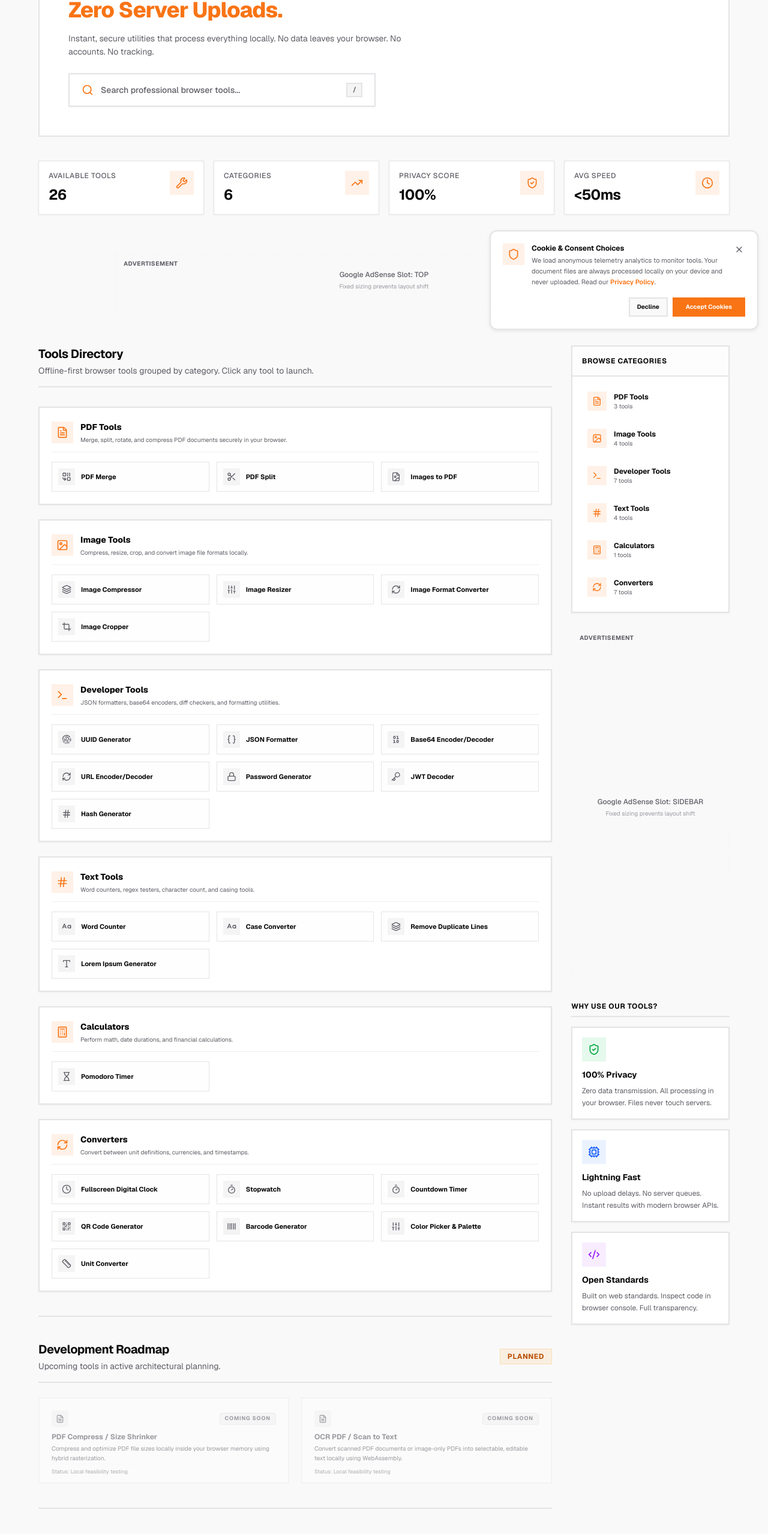
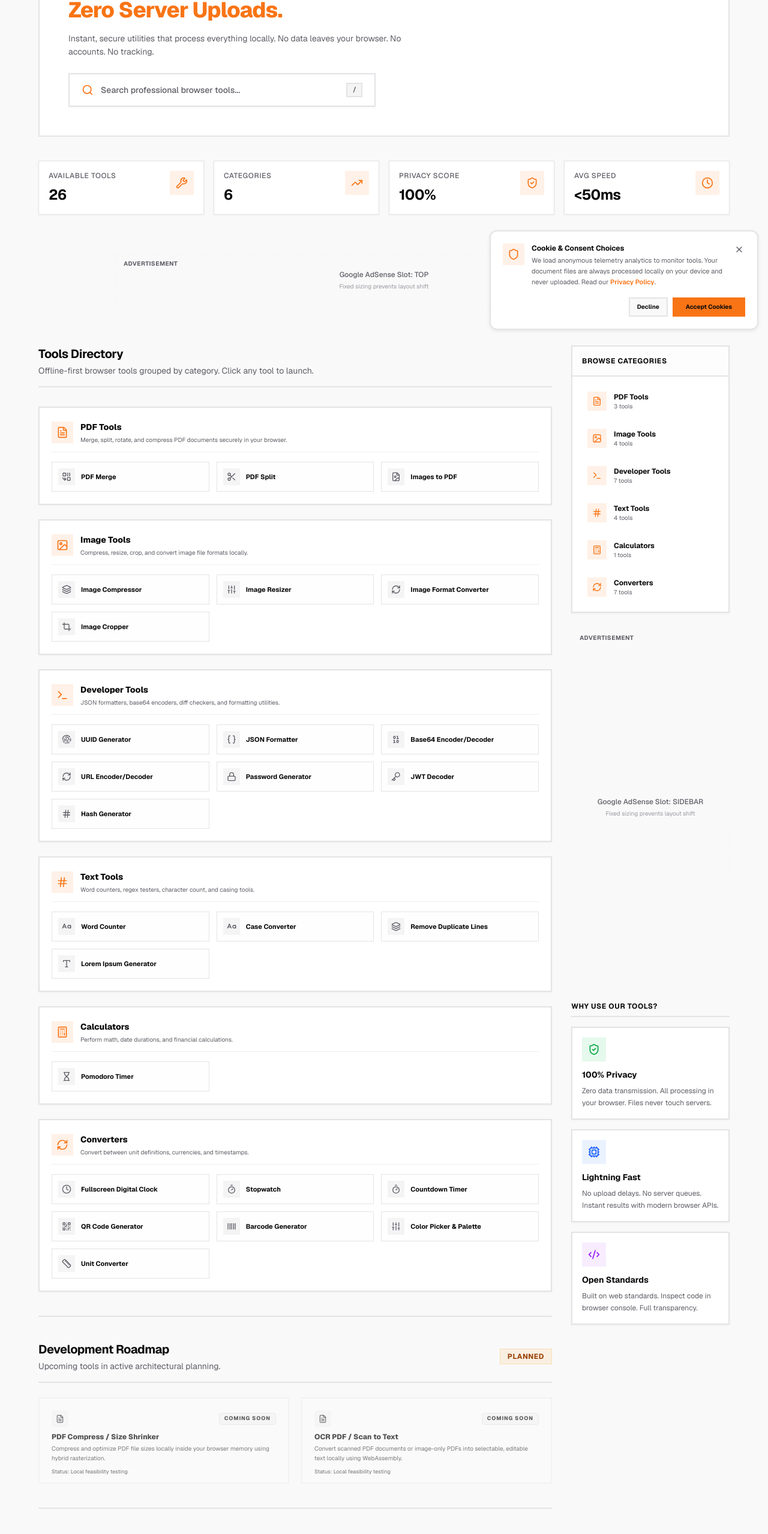
Before and after one commit to ChinmayOnGithub/tools, a Next.js app: page / in a window 1280 px wide. Shown: the part 234-2792 px from the top of the page at 60% size. Built offline with nearby package versions, Linux system fonts and the light colour scheme; no server answers.

Commit message:
security improvements

```diff
--- a/next.config.ts
+++ b/next.config.ts
@@ -1,10 +1,12 @@
 import type { NextConfig } from "next";
+
+const isDev = process.env.NODE_ENV === 'development';
 
 const cspHeader = `
   default-src 'self';
-  script-src 'self' 'unsafe-inline' 'unsafe-eval' https://*.googletagmanager.com https://pagead2.googlesyndication.com https://*.clarity.ms;
+  script-src 'self' 'unsafe-inline'${isDev ? " 'unsafe-eval'" : ""} https://*.googletagmanager.com https://*.google-analytics.com https://pagead2.googlesyndication.com https://*.clarity.ms;
   style-src 'self' 'unsafe-inline';
-  img-src 'self' blob: data: https://*.google-analytics.com https://pagead2.googlesyndication.com https://*.doubleclick.net https://*.clarity.ms;
+  img-src 'self' blob: data: https://*.google-analytics.com https://pagead2.googlesyndication.com https://*.doubleclick.net https://*.clarity.ms https://*.bing.com;
   font-src 'self' data:;
   connect-src 'self' https://*.google-analytics.com https://*.analytics.google.com https://*.googletagmanager.com https://pagead2.googlesyndication.com https://*.doubleclick.net https://*.clarity.ms https://*.bing.com;
   frame-src 'self' https://googleads.g.doubleclick.net https://*.doubleclick.net https://pagead2.googlesyndication.com;
@@ -13,7 +15,7 @@ const cspHeader = `
   form-action 'self';
   frame-ancestors 'none';
   upgrade-insecure-requests;
-`.replace(/\s{2,}/g, ' ').trim();
+`.replace(/\s{2,}/g, ' ').trim().replace(/;$/, '');
 
 const securityHeaders = [
   {
--- a/package.json
+++ b/package.json
@@ -22,8 +22,8 @@
     "pdf-lib": "^1.17.1",
     "pdfjs-dist": "^6.0.227",
     "qrcode": "^1.5.4",
-    "react": "19.2.4",
-    "react-dom": "19.2.4",
+    "react": "19.2.7",
+    "react-dom": "19.2.7",
     "tailwind-merge": "^3.6.0"
   },
   "devDependencies": {
--- a/src/app/globals.css
+++ b/src/app/globals.css
@@ -11,7 +11,7 @@
   --popover-foreground: 240 10% 3.9%;
 
   --primary: 25 95% 53%;
-  --primary-foreground: 0 0% 100%;
+  --primary-foreground: 240 10% 4%;
 
   --secondary: 240 4.8% 95.9%;
   --secondary-foreground: 240 5.9% 10%;
@@ -46,7 +46,7 @@
   --popover-foreground: 0 0% 98%;
 
   --primary: 25 95% 58%;
-  --primary-foreground: 0 0% 100%;
+  --primary-foreground: 240 10% 4%;
 
   --secondary: 240 3.7% 15.9%;
   --secondary-foreground: 0 0% 98%;
--- a/src/app/layout.tsx
+++ b/src/app/layout.tsx
@@ -106,8 +106,16 @@ export default function RootLayout({
           {process.env.NODE_ENV === 'production' && process.env.NEXT_PUBLIC_CLARITY_ID && (
             <Script id="microsoft-clarity" strategy="afterInteractive">
               {`
+                window.clarity = window.clarity || function(){(window.clarity.q=window.clarity.q||[]).push(arguments)};
+                var consentState = false;
+                try {
+                  if (localStorage.getItem('cookie_consent') === 'granted') {
+                    consentState = true;
+                  }
+                } catch (e) {}
+                window.clarity("consent", consentState);
+
                 (function(c,l,a,r,i,t,y){
-                    c[a]=c[a]||function(){(c[a].q=c[a].q||[]).push(arguments)};
                     t=l.createElement(r);t.async=1;t.src="https://www.clarity.ms/tag/"+i;
                     y=l.getElementsByTagName(r)[0];y.parentNode.insertBefore(t,y);
                 })(window, document, "clarity", "script", "${process.env.NEXT_PUBLIC_CLARITY_ID}");
--- a/src/app/page.tsx
+++ b/src/app/page.tsx
@@ -204,7 +204,7 @@ export default function Home() {
                   <h2 className="text-xl font-bold text-foreground tracking-tight">Development Roadmap</h2>
                   <p className="text-sm text-muted-foreground mt-1">Upcoming tools in active architectural planning.</p>
                 </div>
-                <span className="inline-flex items-center bg-amber-500/10 text-amber-700 dark:text-amber-400 px-3 py-1 border border-amber-500/20 text-xs font-bold uppercase tracking-wider">
+                <span className="inline-flex items-center bg-amber-500/10 text-amber-800 dark:text-amber-300 px-3 py-1 border border-amber-500/20 text-xs font-bold uppercase tracking-wider">
                   Planned
                 </span>
               </div>
@@ -213,21 +213,21 @@ export default function Home() {
                 {plannedTools.map((tool, idx) => (
                   <div
                     key={idx}
-                    className="bg-card/40 border-2 border-border/50 p-5 opacity-60 flex flex-col justify-between h-36 cursor-not-allowed select-none"
+                    className="bg-card/40 border-2 border-border/50 p-5 opacity-70 flex flex-col justify-between h-36 cursor-not-allowed select-none"
                   >
                     <div>
                       <div className="flex items-center justify-between mb-2">
-                        <div className="h-7 w-7 bg-muted text-muted-foreground flex items-center justify-center rounded">
+                        <div className="h-7 w-7 bg-muted text-foreground/80 flex items-center justify-center rounded">
                           <Icon name="FileText" className="h-3.5 w-3.5" />
                         </div>
-                        <span className="text-[9px] font-bold uppercase tracking-widest bg-muted text-muted-foreground px-2 py-0.5 rounded border border-border">
+                        <span className="text-[9px] font-extrabold uppercase tracking-widest bg-muted text-foreground/90 px-2 py-0.5 rounded border border-border">
                           {tool.badge}
                         </span>
                       </div>
-                      <h3 className="text-xs font-bold text-muted-foreground mb-1">{tool.name}</h3>
-                      <p className="text-[10px] text-muted-foreground leading-relaxed line-clamp-2">{tool.description}</p>
+                      <h3 className="text-xs font-extrabold text-foreground mb-1">{tool.name}</h3>
+                      <p className="text-[10px] text-foreground/75 leading-relaxed line-clamp-2">{tool.description}</p>
                     </div>
-                    <div className="text-[9px] text-muted-foreground/80 pt-1.5 border-t border-border/20">
+                    <div className="text-[9px] text-foreground/80 pt-1.5 border-t border-border/20">
                       Status: Local feasibility testing
                     </div>
                   </div>
@@ -246,10 +246,10 @@ export default function Home() {
                 {FAQS.map((faq, index) => (
                   <div key={index} className="bg-card border-2 border-border p-5 card-depth-1 hover:card-depth-2 transition-all">
                     <h3 className="text-sm font-bold text-foreground mb-2 flex items-start gap-2">
-                      <span className="text-primary shrink-0">Q:</span>
+                      <span className="text-foreground font-extrabold shrink-0">Q:</span>
                       <span>{faq.q}</span>
                     </h3>
-                    <p className="text-sm text-muted-foreground leading-relaxed pl-5">
+                    <p className="text-xs text-muted-foreground leading-relaxed pl-6">
                       {faq.a}
                     </p>
                   </div>
--- a/src/components/shared/CookieConsent.tsx
+++ b/src/components/shared/CookieConsent.tsx
@@ -32,9 +32,10 @@ export default function CookieConsent() {
       // Safe fallback
     }
 
-    // Fire Google Analytics consent update
+    // Fire Google Analytics and Microsoft Clarity consent update
     interface GtagWindow extends Window {
       gtag?: (command: string, action: string, params?: Record<string, string | number | boolean | undefined>) => void;
+      clarity?: (command: string, ...args: unknown[]) => void;
     }
 
     if (typeof window !== 'undefined') {
@@ -46,6 +47,9 @@ export default function CookieConsent() {
           ad_personalization: value,
           analytics_storage: value,
         });
+      }
+      if (gWindow.clarity) {
+        gWindow.clarity('consent', granted);
       }
     }
 
--- a/src/components/shared/Navigation.tsx
+++ b/src/components/shared/Navigation.tsx
@@ -39,7 +39,7 @@ export function Navigation() {
           <div className="flex items-center gap-8">
             <div className="flex items-center gap-3">
               <Link className="flex items-center space-x-2 font-bold text-lg group" href="/" aria-label="Home page">
-                <span className="bg-primary text-primary-foreground px-3 py-1 text-sm font-extrabold tracking-tight group-hover:bg-primary/90 transition-colors">
+                <span className="bg-foreground text-background px-3 py-1 text-sm font-extrabold tracking-tight group-hover:bg-primary group-hover:text-primary-foreground transition-all duration-200">
                   COOL
                 </span>
                 <span className="font-extrabold tracking-tight">TOOLS</span>
```
Also changed, not shown: public/.well-known/security.txt (added), src/app/robots.txt, 2 other files (tests, documents, lock files or other folders).
